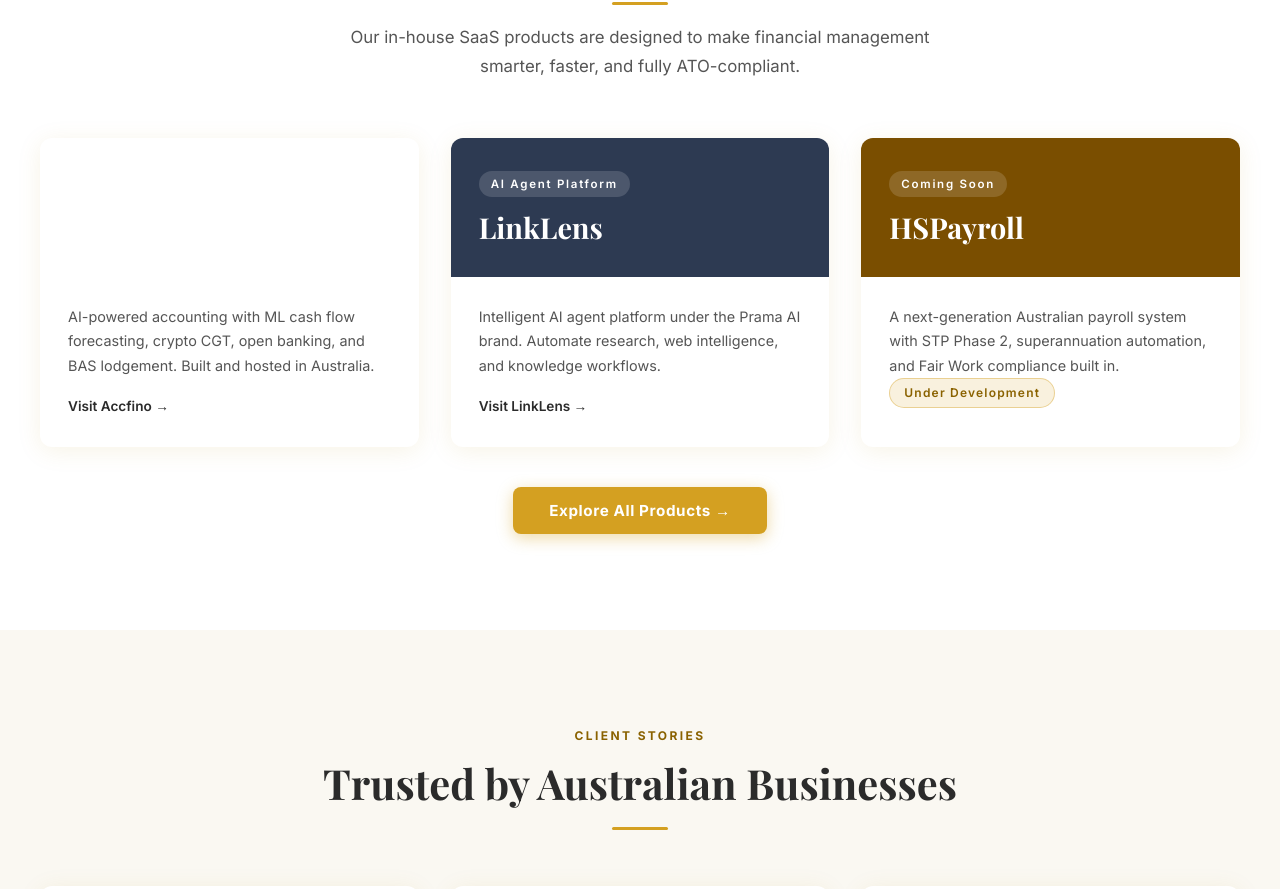
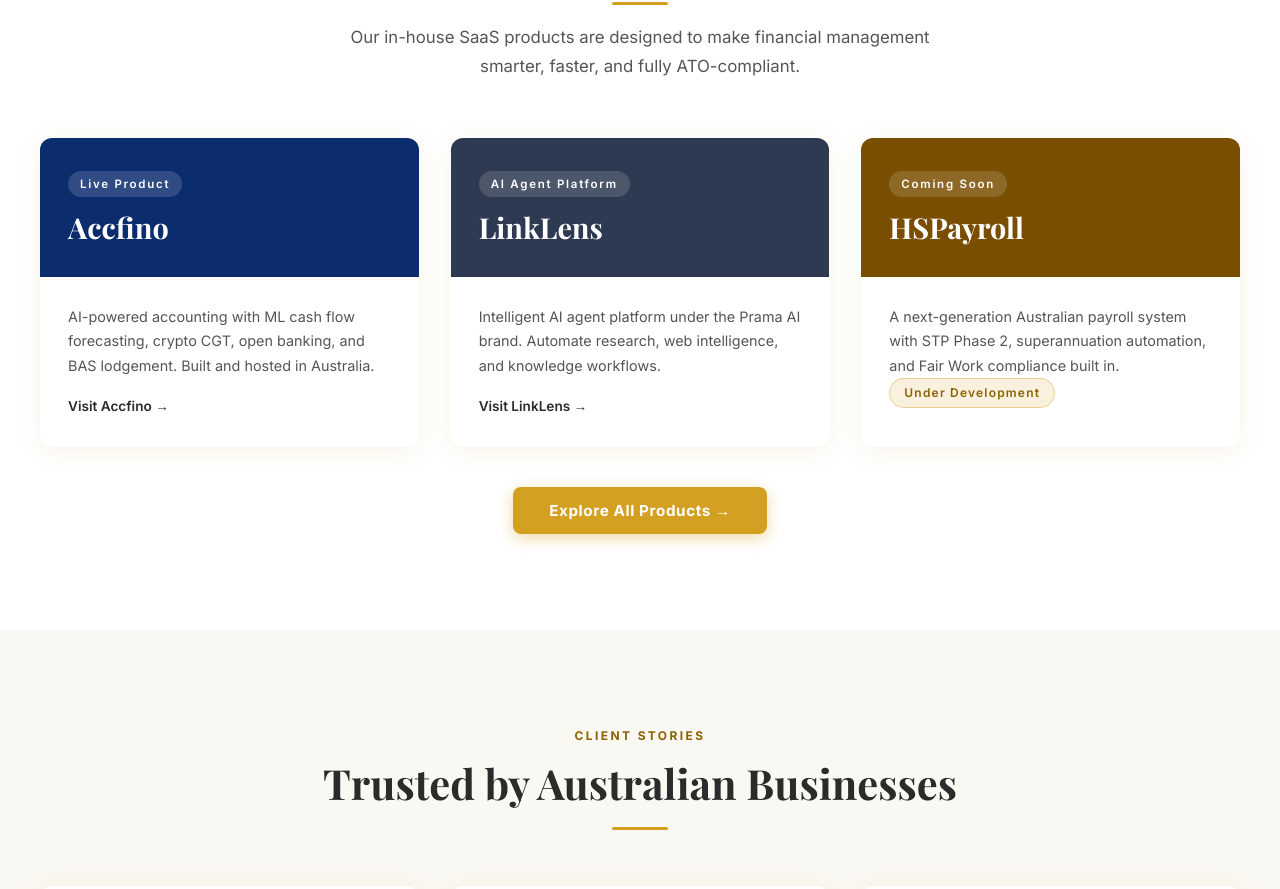
Before and after one commit to pramahosting/hsfinances, a React (Vite) app: page / in a window 1280 px wide. Shown: the part 3219-4108 px from the top of the page. Built offline with nearby package versions, Linux system fonts and the light colour scheme.

Commit message:
Update HomePage.jsx

```diff
--- a/src/pages/HomePage.jsx
+++ b/src/pages/HomePage.jsx
@@ -20,7 +20,7 @@ const TESTIMONIALS = [
 ];
 
 const PRODUCTS_TEASER = [
-  { name: "Accfino",   tag: "Live Product",       desc: "AI-powered accounting with ML cash flow forecasting, crypto CGT, open banking, and BAS lodgement. Built and hosted in Australia.", link: "https://www.accfino.com",           color: "var(--navy)" },
+  { name: "Accfino",   tag: "Live Product",       desc: "AI-powered accounting with ML cash flow forecasting, crypto CGT, open banking, and BAS lodgement. Built and hosted in Australia.", link: "https://www.accfino.com",           color: "#0B2D6E" },
   { name: "LinkLens",  tag: "AI Agent Platform",  desc: "Intelligent AI agent platform under the Prama AI brand. Automate research, web intelligence, and knowledge workflows.",          link: "https://linklens.prama-ai.com",     color: "#2d3a52" },
   { name: "HSPayroll", tag: "Coming Soon",         desc: "A next-generation Australian payroll system with STP Phase 2, superannuation automation, and Fair Work compliance built in.",  link: null,                                color: "#7a4e00" },
 ];
```
